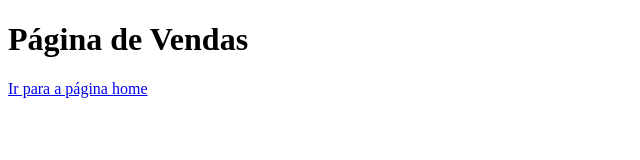
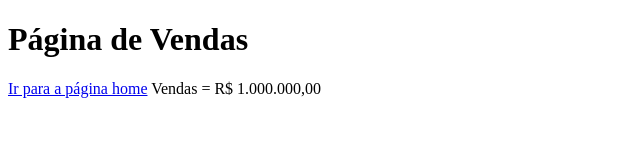
Before and after one commit to enzopavani/gitTeste, a plain HTML site: page vendas.html in a window 1280 px wide. Shown: the whole page, without its empty margins (0-640 px from the left). Drawn offline with Linux system fonts and the light colour scheme.

Commit message:
Acrescentado valor de vendas

```diff
--- a/vendas.html
+++ b/vendas.html
@@ -9,5 +9,6 @@
   <body>
     <h1>Página de Vendas</h1>
     <a href="index.html">Ir para a página home</a>
+    <p1>Vendas = R$ 1.000.000,00</p1>
   </body>
 </html>
```
